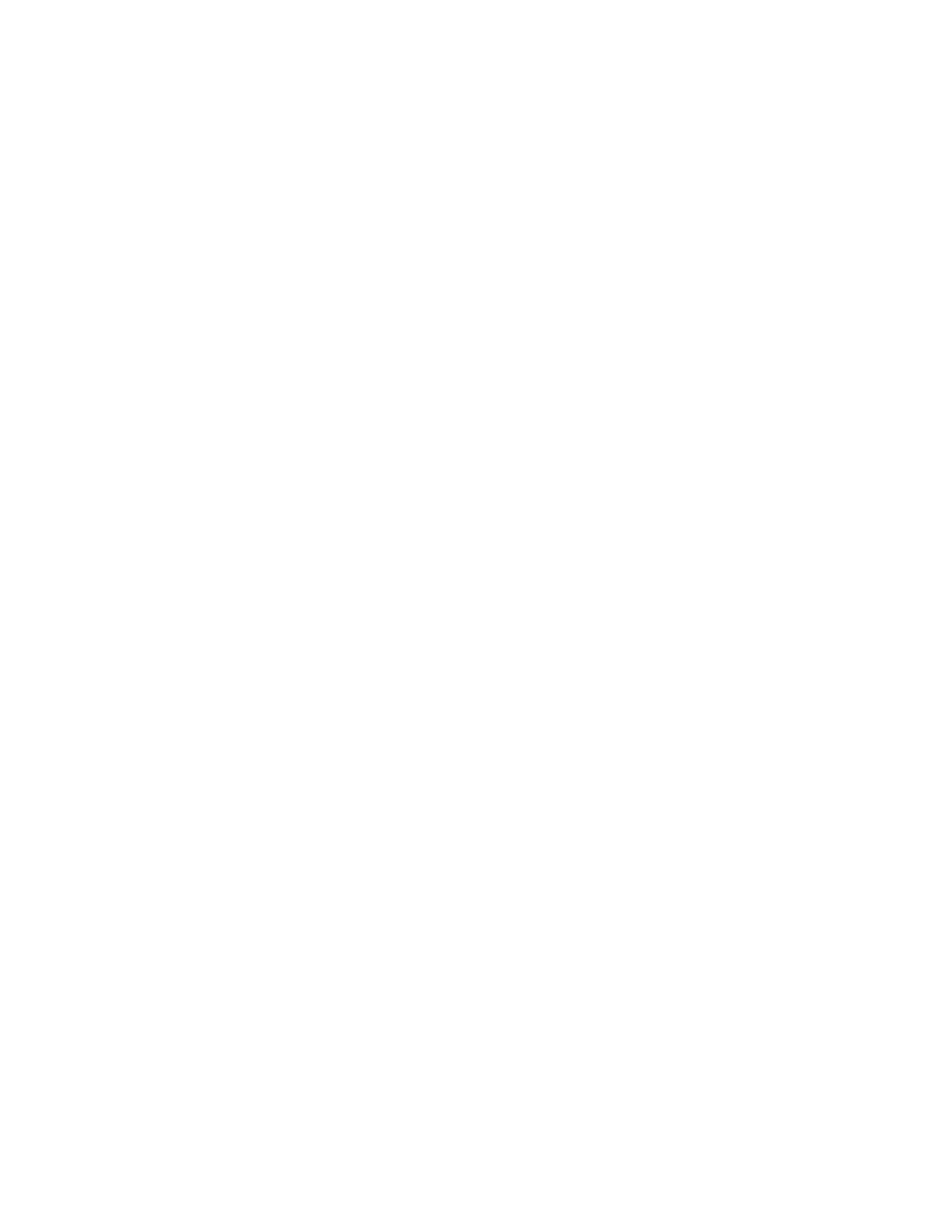
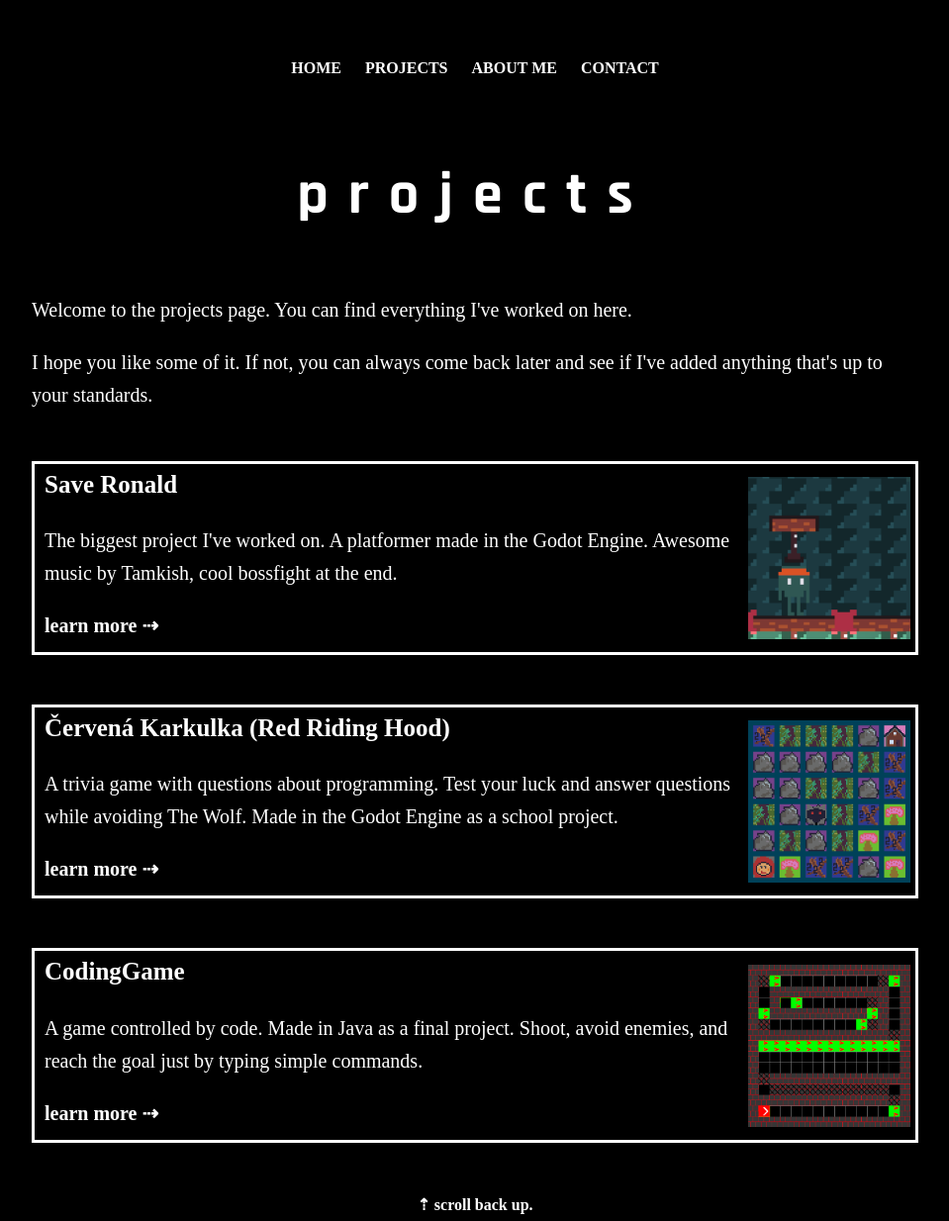
Before and after one commit to oschl-git/oschl-git.github.io, a plain HTML site: page html/projects.html in a window 1280 px wide. Shown: the whole page at 99% size, without its empty margins (160-1119 px from the left). Before the commit the page ends 800 px from the top, so only its background shows below. Drawn offline with Linux system fonts and the light colour scheme; a web font is replaced by a local one.

Commit message:
Added projects page

```diff
--- a/html/projects.html
+++ b/html/projects.html
@@ -0,0 +1,69 @@
+<!DOCTYPE html>
+<html lang="en">
+<head>
+	<meta charset="UTF-8">
+	<meta http-equiv="X-UA-Compatible" content="IE=edge">
+	<meta name="viewport" content="width=device-width, initial-scale=1.0">
+	<link rel="stylesheet" href="../styles/global.css">
+	<link rel="stylesheet" href="../styles/projects.css">
+	<title>oschl / projects</title>
+</head>
+<body>
+	<nav>
+		<ul>
+			<li><a href="../index.html">HOME</a></li>
+			<li><a href="../html/projects.html">PROJECTS</a></li>
+			<li><a href="../html/about.html">ABOUT ME</a></li>
+			<li><a href="../html/contact.html">CONTACT</a></li>
+		</ul>
+	</nav>
+
+	<h2>projects</h2>
+	<section class="text">
+		<p>Welcome to the projects page. You can find everything I've worked on here.</p>
+		<p>I hope you like some of it. If not, you can always come back later and see if I've added anything that's up to your standards.</p>
+	</section>
+
+	<section class="projects-section">
+		<div class="project">
+			<div class="project-text-container">
+				<div>
+					<a href="projects/save-ronald.html"><h3>Save Ronald</h3></a>
+					<p>The biggest project I've worked on. A platformer made in the Godot Engine. Awesome music by Tamkish, cool bossfight at the end.</p>
+				</div>
+				<a href="projects/save-ronald.html">learn more ⇢</a>
+			</div>
+			<div class="project-img-container">
+				<img src="../img/projects/save-ronald/header.png" alt="Project image">
+			</div>
+		</div>
+
+		<div class="project">
+			<div class="project-text-container">
+				<div>
+					<a href="projects/karkulka.html"><h3>Červená Karkulka (Red Riding Hood)</h3></a>
+					<p>A trivia game with questions about programming. Test your luck and answer questions while avoiding The Wolf. Made in the Godot Engine as a school project.</p>
+				</div>
+				<a href="projects/karkulka.html">learn more ⇢</a>
+			</div>
+			<div class="project-img-container">
+				<img src="../img/projects/karkulka/header.png" alt="Project image">
+			</div>
+		</div>
+
+		<div class="project">
+			<div class="project-text-container">
+				<div>
+					<a href="projects/karkulka.html"><h3>CodingGame</h3></a>
+					<p>A game controlled by code. Made in Java as a final project. Shoot, avoid enemies, and reach the goal just by typing simple commands.</p>
+				</div>
+				<a href="projects/karkulka.html">learn more ⇢</a>
+			</div>
+			<div class="project-img-container">
+				<img src="../img/projects/codinggame/header.png" alt="Project image">
+			</div>
+		</div>
+	</section>
+	<div class="scroll-up"><a href="#top">⇡ scroll back up.</a></div>
+</body>
+</html>
--- a/styles/global.css
+++ b/styles/global.css
@@ -32,6 +32,7 @@ html {
 	color: white;
 	font-family: 'Faustina', serif;
 	scroll-behavior: smooth;
+	min-width: 360px;
 }
 
 .highlighted {
@@ -43,13 +44,10 @@ html {
 	margin: 0 5vw;
 }
 
-.text-container {
-	min-height: 100vh;
+nav {
 	display: flex;
-
-	flex-direction: column;
-	justify-content: space-around;
-	align-items: center;
+	justify-content: center;
+	margin-top: 5vh;
 }
 
 h1 {
@@ -57,18 +55,21 @@ h1 {
 	letter-spacing: 20px;
 	font-size: 30vw;
 	font-weight: 400;
+	text-align: center;
 }
 
-.logo-container {
-	height: 100vh;
-	width: 100%;
-	display: flex;
-	flex-direction: column;
-	align-items: center;
-	justify-content: space-between;
-	padding: 5vh 0;
+h2 {
+	font-family: 'Rajdhani', sans-serif;
+	letter-spacing: 20px;
+	font-size: 60px;
+	font-weight: 800;
 	text-align: center;
-	margin-right: 10px;
+}
+
+h3 {
+	font-size: 25px;
+	margin: 0;
+	padding: 0;
 }
 
 ul {
@@ -100,8 +101,4 @@ p {
 	.text {
 		margin: 0 15vw;
 	}
-
-	h1 {
-		font-size: 20vh;
-	}
 }
--- /dev/null
+++ b/styles/projects.css
@@ -0,0 +1,63 @@
+.projects-section {
+	margin: 0 5vw;
+}
+
+.project {
+	border: 3px white solid;
+	display: flex;
+	margin: 50px 0;
+	justify-content: space-between;
+}
+
+.project div {
+	flex-basis: 0;
+}
+
+.project a {
+	font-size: 20px;
+	margin-bottom: 10px;
+}
+
+.project-text-container {
+	margin: 0 10px;
+	flex-grow: 8;
+	display: flex;
+	flex-direction: column;
+	justify-content: space-between;
+}
+
+.project-img-container {
+	flex-grow: 0;
+	max-height: 200px;
+	max-width: 200px;
+}
+
+.project img {
+	width: 100%;
+	height: 100%;
+	object-fit:contain;
+	padding: 5px;
+	display: none;
+}
+
+.scroll-up {
+	text-align: center;
+	margin-bottom: 50px;
+}
+
+
+@media (min-width: 550px) {
+	.projects-section {
+		margin: 0 15vw;
+	}
+}
+
+@media (min-width: 900px) {
+	.project img {
+		display: initial;
+	}
+
+	.project-img-container {
+		flex-grow: 2;
+	}
+}
```
Also changed, not shown: index.html (+4 -3 lines), styles/home.css (added, +29 -0 lines), html/projects/karkulka.html (added), html/projects/save-ronald.html (added), img/projects/codinggame/header.png (added), img/projects/karkulka/header.png (added), img/projects/save-ronald/header.png (added).
